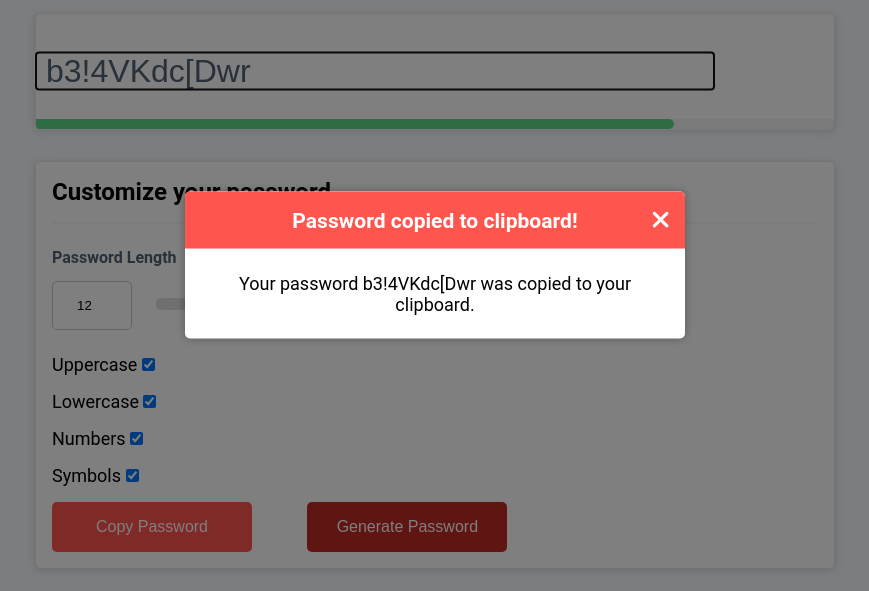
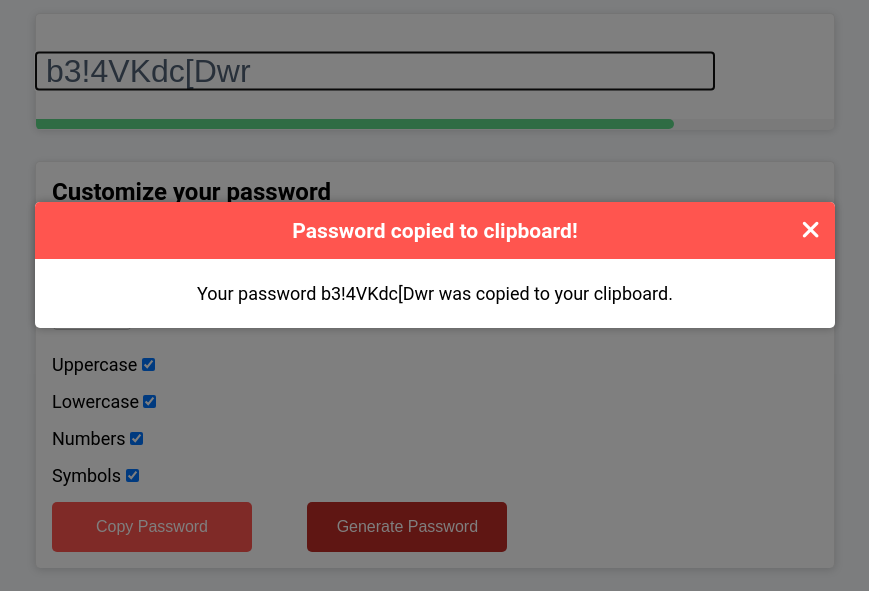
Before and after one commit to Joelynn94/password-generator, a plain HTML site: page index.html in a window 1280 px wide. Both pictures are taken after a click on the button 944 px from the left and 206 px from the top of the page. Shown: the part 135-726 px from the top of the page, without its empty margins (205-1074 px from the left). Drawn offline with Linux system fonts and the light colour scheme; some icons are missing.

Commit message:
changed the modal size

```diff
--- a/assets/css/style.css
+++ b/assets/css/style.css
@@ -394,10 +394,6 @@ body {
   bottom: 0;
 }
 
-.modal-container.show-modal {
-  display: block;
-}
-
 .modal {
   background-color: #fff;
   border-radius: 5px;
@@ -407,12 +403,18 @@ body {
   top: 50%;
   left: 50%;
   max-width: 100%;
-  width: 500px;
+  width: 80%;
   /* Puts the modal box in the middle */
   transform: translate(-50%, -50%);
   /* Animates - keyframes are added at the bottom of this page*/
   animation-name: modalopen;
   animation-duration: var(--modal-duration);
+}
+
+@media only screen and (min-width: 860px) {
+  .modal {
+    max-width: 800px;
+  }
 }
 
 .modal-header {
```
Also changed, not shown: index.html (+1 -0 lines).
